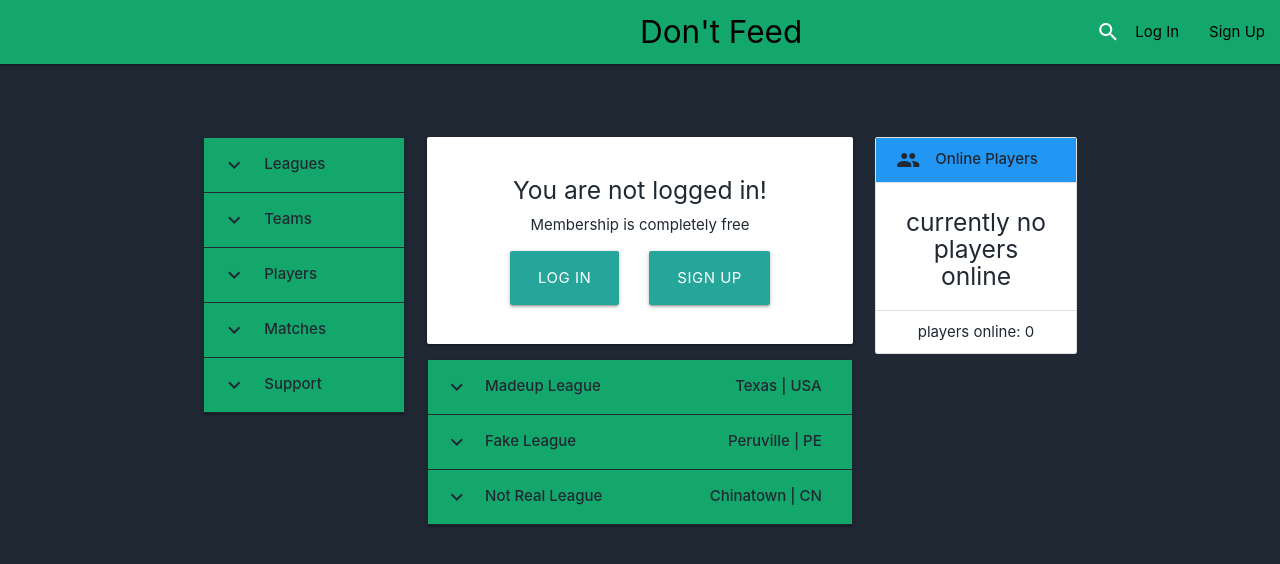
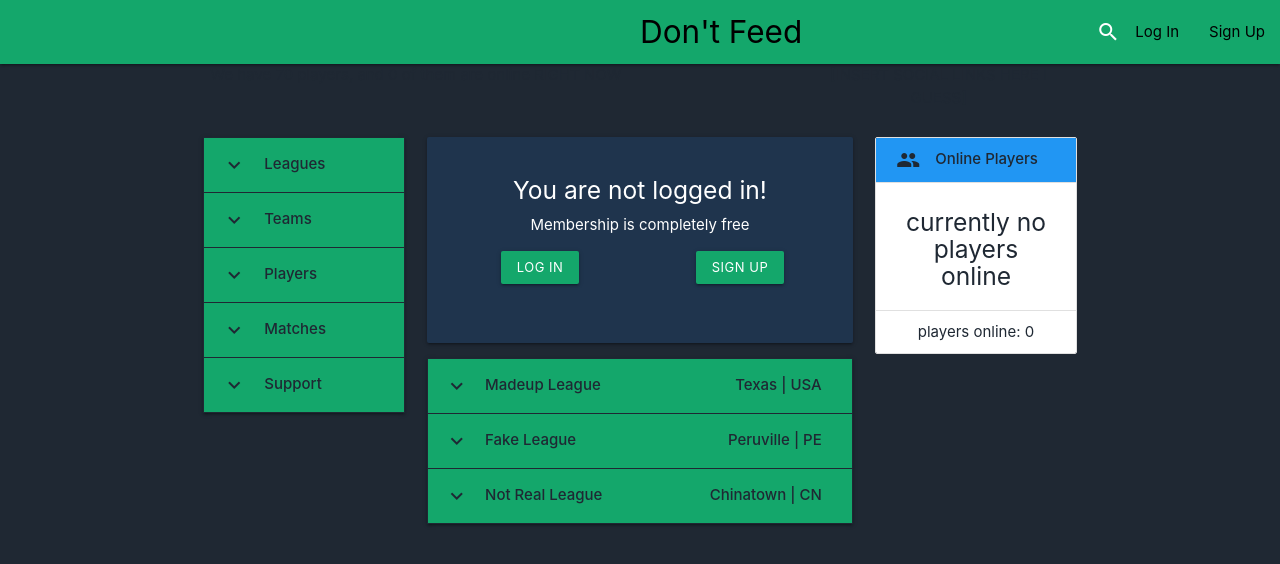
Before and after one commit to innominate-software/DontFeedAPI, a React (Create React App) app in the folder frontend/: page / in a window 1280 px wide. Shown: the top 564 px of the page. Built offline with nearby package versions, Linux system fonts and the light colour scheme.

Commit message:
updates made to some other stuff

```diff
--- a/frontend/src/components/Home/HomePage.jsx
+++ b/frontend/src/components/Home/HomePage.jsx
@@ -71,13 +71,17 @@ class HomePage extends React.Component {
                             </ul>
                         </div>
                         <div className="col s6">
-                            <div className="card-panel">
-                                <span className="">
+                            <div className="card-panel login-card">
+                                <span>
                                     <h5>You are not logged in!</h5>
                                     Membership is completely free
-                                    <div>
-                                        <a href="/login" className="waves-effect waves-light btn-large" style={{ margin: '1rem' }}>Log In</a>
-                                        <a href="/register" className="waves-effect waves-light btn-large" style={{ margin: '1rem' }}>Sign Up</a>
+                                    <div class="row">
+                                        <div class="col s6">
+                                            <a href="/login" className="waves-effect waves-light btn-small green-background" style={{ margin: '1rem' }}>Log In</a>
+                                        </div>
+                                        <div class="col s6">
+                                            <a href="/register" className="waves-effect waves-light btn-small green-background" style={{ margin: '1rem' }}>Sign Up</a>
+                                        </div>
                                     </div>
                                 </span>
                             </div>
--- a/frontend/src/index.css
+++ b/frontend/src/index.css
@@ -39,6 +39,11 @@ code {
   padding-right: 15px;
 }
 
+.login-card {
+  background: #1f344d !important;
+  color: #fff !important;
+}
+
 /* ---------------------------------------------------------------------------------------- */
 
 .collapsible-header {
```
